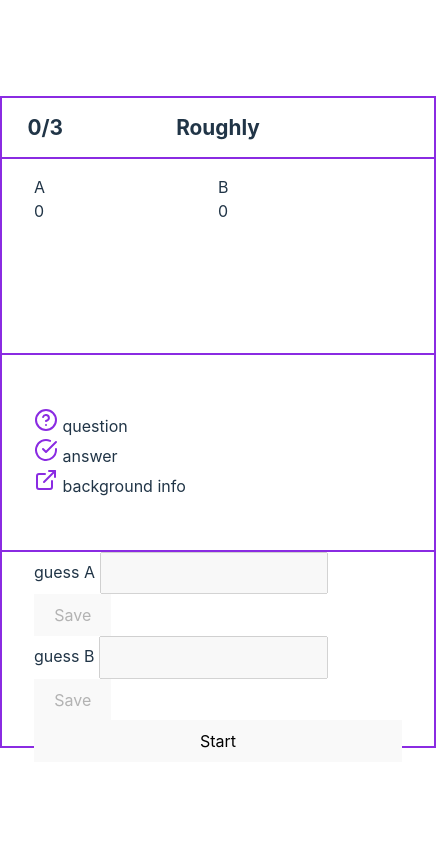
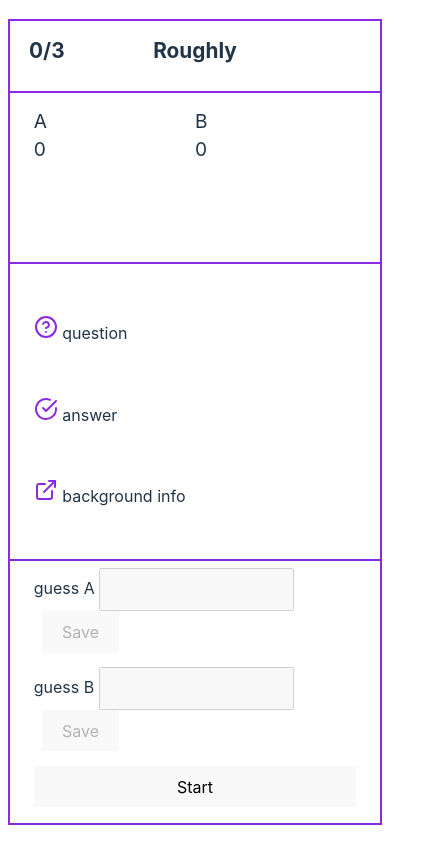
Before and after one commit to leventemo/roughly, a website built with Vite: page index.html in a window 390 px wide. Shown: the whole page, 436 px wide, since content can reach past the window. Built offline with nearby package versions, Linux system fonts and the light colour scheme.

Commit message:
improve responsive layout

```diff
--- a/src/main.ts
+++ b/src/main.ts
@@ -9,8 +9,8 @@ window.onload = function () {
 
   document.querySelector<HTMLDivElement>('#app')!.innerHTML = `
   <h1 id="header"><span id="qnNumber">${quiz.index}/${quiz.qns.length}</span>Roughly</h1>
-  <div class="card">
     <div class="scoreboard">
+      <div id="players-container">
         <div class="player">
           <div class="name">A</div>
           <div id="scoreA">${quiz.scoreA}</div>
@@ -21,16 +21,17 @@ window.onload = function () {
         </div>
       </div>
       <div id="msg" class="invisible"></div>
+    </div>
     <div class="content-box">
-      <div>
+      <div id="question-container">
         <svg xmlns="http://www.w3.org/2000/svg" width="24" height="24" viewBox="0 0 24 24" fill="none" stroke="#8A2BE2" stroke-width="2" stroke-linecap="round" stroke-linejoin="round" class="feather feather-help-circle"><circle cx="12" cy="12" r="10"></circle><path d="M9.09 9a3 3 0 0 1 5.83 1c0 2-3 3-3 3"></path><line x1="12" y1="17" x2="12.01" y2="17"></line></svg>
         <span id='question'> question</span>
       </div>
-      <div>
+      <div id="answer-container">
         <svg xmlns="http://www.w3.org/2000/svg" width="24" height="24" viewBox="0 0 24 24" fill="none" stroke="#8A2BE2" stroke-width="2" stroke-linecap="round" stroke-linejoin="round" class="feather feather-check-circle"><path d="M22 11.08V12a10 10 0 1 1-5.93-9.14"></path><polyline points="22 4 12 14.01 9 11.01"></polyline></svg>
         <span id='answer'> answer</span>
       </div>
-      <div>
+      <div id="link-container">
         <svg xmlns="http://www.w3.org/2000/svg" width="24" height="24" viewBox="0 0 24 24" fill="none" stroke="#8A2BE2" stroke-width="2" stroke-linecap="round" stroke-linejoin="round" class="feather feather-external-link"><path d="M18 13v6a2 2 0 0 1-2 2H5a2 2 0 0 1-2-2V8a2 2 0 0 1 2-2h6"></path><polyline points="15 3 21 3 21 9"></polyline><line x1="10" y1="14" x2="21" y2="3"></line></svg>
         <span id='link'> background info</span>
       </div>
@@ -44,7 +45,6 @@ window.onload = function () {
       <button type="button" id="nextButton" class="hidden">Next</button>
       <button type="button" id="overviewButton" class="hidden">Next</button>
     </form>
-  </div>
 `
   const qnNumber = document.querySelector('#qnNumber') as HTMLElement;
   const scoreContainerA = document.querySelector('#scoreA') as HTMLElement;
--- a/src/style.css
+++ b/src/style.css
@@ -3,6 +3,8 @@
   line-height: 1.5;
   font-weight: 400;
 
+  --primary-color: blueviolet;
+  --secondary-color: #B50088;
   color-scheme: light dark;
   color: rgba(255, 255, 255, 0.87);
   background-color: #242424;
@@ -13,16 +15,6 @@
   -moz-osx-font-smoothing: grayscale;
 }
 
-a {
-  font-weight: 500;
-  color: #646cff;
-  text-decoration: inherit;
-}
-
-a:hover {
-  color: #535bf2;
-}
-
 body {
   margin: 0;
   display: flex;
@@ -31,25 +23,55 @@ body {
   min-height: 100vh;
 }
 
-h1 {
-  font-size: 1.3em;
+#app {
+  margin: 0 auto;
+  text-align: center;
+  height: 95vh;
+  width: 27rem;
+  max-width: 95%;
+  border: 2px solid var(--primary-color);
 }
 
 #header {
   display: grid;
   grid-template-columns: 1fr 3fr 1fr;
+  height: 5vh;
 }
 
-#app {
-  max-width: 1280px;
-  margin: 0 auto;
-  text-align: center;
-  border: 2px solid blueviolet;
+h1 {
+  font-size: 1.3em;
 }
 
-.card {
-  width: 27rem;
-  margin: 0 auto;
+.scoreboard {
+  display: flex;
+  flex-direction: column;
+  height: 20vh;
+  padding: 0 1.5rem 0 1.5rem;
+  border-top: 2px solid var(--primary-color);
+}
+
+#players-container {
+  display: flex;
+  flex-direction: row;
+  height: 50%;
+}
+
+.player {
+  display: flex;
+  flex-direction: column;
+  width: 100%;
+  text-align: left;
+  justify-content: center;
+  font-size: 1.2rem;
+  ;
+}
+
+#msg {
+  display: flex;
+  flex-direction: column;
+  height: 50%;
+  text-align: center;
+  justify-content: center;
 }
 
 form,
@@ -57,34 +79,17 @@ form,
   display: flex;
   flex-direction: column;
   text-align: left;
-  justify-content: center;
-  padding: 0 2rem 0 2rem;
-  height: 23vh;
-  border-top: 2px solid blueviolet;
-}
-
-.scoreboard {
-  display: flex;
-  flex-direction: row;
-  text-align: left;
-  justify-content: center;
-  padding: 0 2rem 0 2rem;
-  height: 23vh;
-  border-top: 2px solid blueviolet;
-}
-
-.player {
-  display: flex;
-  flex-direction: column;
-  height: 100%;
-  width: 100%;
-  padding-top: 1rem;
+  justify-content: space-evenly;
+  padding: 0 1.5rem 0 1.5rem;
+  height: 35vh;
+  border-top: 2px solid var(--primary-color);
 }
 
 form {
   display: flex;
   flex-direction: column;
   justify-content: space-around;
+  height: 30vh;
 }
 
 button {
@@ -100,7 +105,7 @@ button {
 }
 
 button:hover {
-  border-color: #646cff;
+  border-color: var(--secondary-color);
 }
 
 button:focus,
@@ -110,11 +115,11 @@ button:focus-visible {
 
 input {
   height: 2.3rem;
-  width: 60%;
+  width: 58%;
 }
 
-#ok-utton-A,
-#ok-utton-B {
+#save-button-A,
+#save-button-B {
   margin-left: .5rem;
 }
 
@@ -133,7 +138,7 @@ input {
   }
 
   a:hover {
-    color: #747bff;
+    color: var(--secondary-color);
   }
 
   button {
```
Lines whose indentation alone changed are shown as unchanged.
